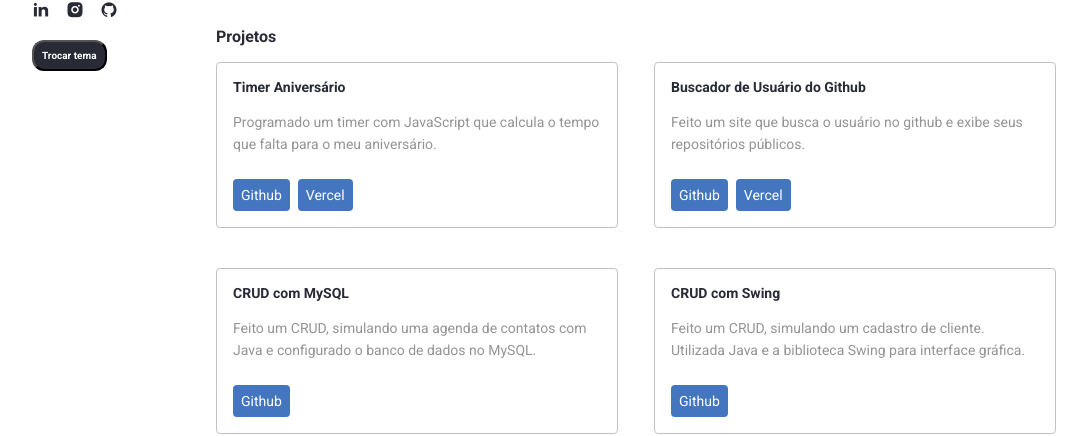
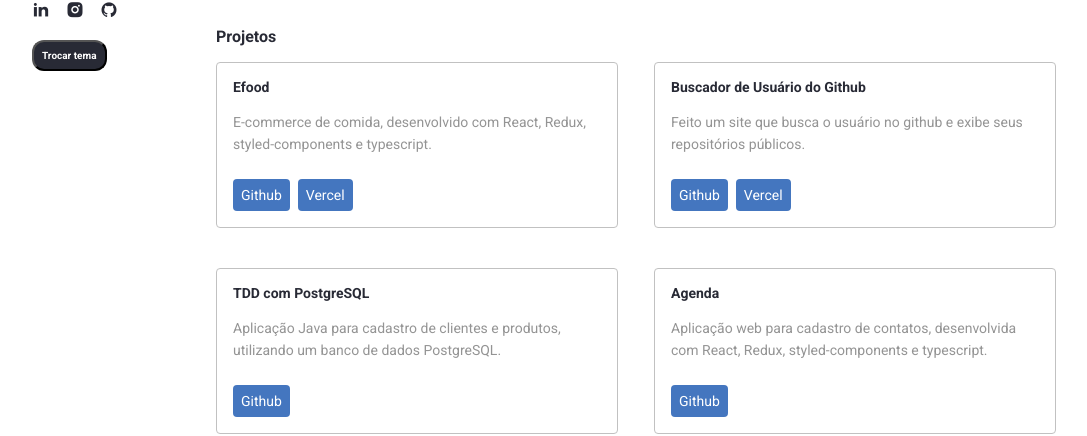
Before and after one commit to DGzzzzz/Portfolio2, a React (Create React App) app: page / in a window 1280 px wide. Shown: the part 411-847 px from the top of the page, without its empty margins (96-1183 px from the left). Built offline with nearby package versions, Linux system fonts and the light colour scheme.

Commit message:
atualizado projetos e sobre

```diff
--- a/src/containers/Projetos/index.tsx
+++ b/src/containers/Projetos/index.tsx
@@ -9,10 +9,10 @@ const Projetos = () => (
     <Lista>
       <li>
         <Projeto
-          titulo="Timer Aniversário"
-          descricao="Programado um timer com JavaScript que calcula o tempo que falta para o meu aniversário."
-          githubLink="https://github.com/DGzzzzz/aniverTime"
-          vercelLink="https://aniver-time.vercel.app/"
+          titulo="Efood"
+          descricao="E-commerce de comida, desenvolvido com React, Redux, styled-components e typescript."
+          githubLink="https://github.com/DGzzzzz/efood.git"
+          vercelLink="https://dg-efood.vercel.app/"
         ></Projeto>
       </li>
       <li>
@@ -25,16 +25,16 @@ const Projetos = () => (
       </li>
       <li>
         <Projeto
-          titulo="CRUD com MySQL"
-          descricao="Feito um CRUD, simulando uma agenda de contatos com Java e configurado o banco de dados no MySQL."
-          githubLink="https://github.com/DGzzzzz/CRUD_MySQL"
+          titulo="TDD com PostgreSQL"
+          descricao="Aplicação Java para cadastro de clientes e produtos, utilizando um banco de dados PostgreSQL. "
+          githubLink="https://github.com/DGzzzzz/projeto_jdbc.git"
         ></Projeto>
       </li>
       <li>
         <Projeto
-          titulo="CRUD com Swing"
-          descricao="Feito um CRUD, simulando um cadastro de cliente. Utilizada Java e a biblioteca Swing para interface gráfica."
-          githubLink="https://github.com/DGzzzzz/Cliente_CRUD_Swing"
+          titulo="Agenda"
+          descricao="Aplicação web para cadastro de contatos, desenvolvida com React, Redux, styled-components e typescript."
+          githubLink="https://github.com/DGzzzzz/Agenda-react.git"
         ></Projeto>
       </li>
     </Lista>
--- a/src/containers/Sobre/index.tsx
+++ b/src/containers/Sobre/index.tsx
@@ -6,7 +6,10 @@ const Sobre = () => (
   <section>
     <Titulo fontSize={16}>Sobre mim</Titulo>
     <Paragrafo>
-      Olá! Meu nome é Douglas Winter, e sou um desenvolvedor apaixonado por tecnologia. Atualmente, estou cursando Análise e Desenvolvimento de Sistemas no Instituto Federal do RS e também estou me especializando em Java, com o curso de Desenvolvedor Full Stack Java na EBAC.
+      Olá! Meu nome é Douglas Winter, e sou um desenvolvedor apaixonado por
+      tecnologia. Atualmente, estou cursando Análise e Desenvolvimento de
+      Sistemas no Instituto Federal do RS e também estou me especializando em
+      Java, com o curso de Desenvolvedor Full Stack Java na EBAC.
     </Paragrafo>
     <GithubSecao>
       <img src="https://github-readme-stats.vercel.app/api?username=DGzzzzz&show_icons=true&theme=dracula&include_all_commits=true&count_private=true" />
```
